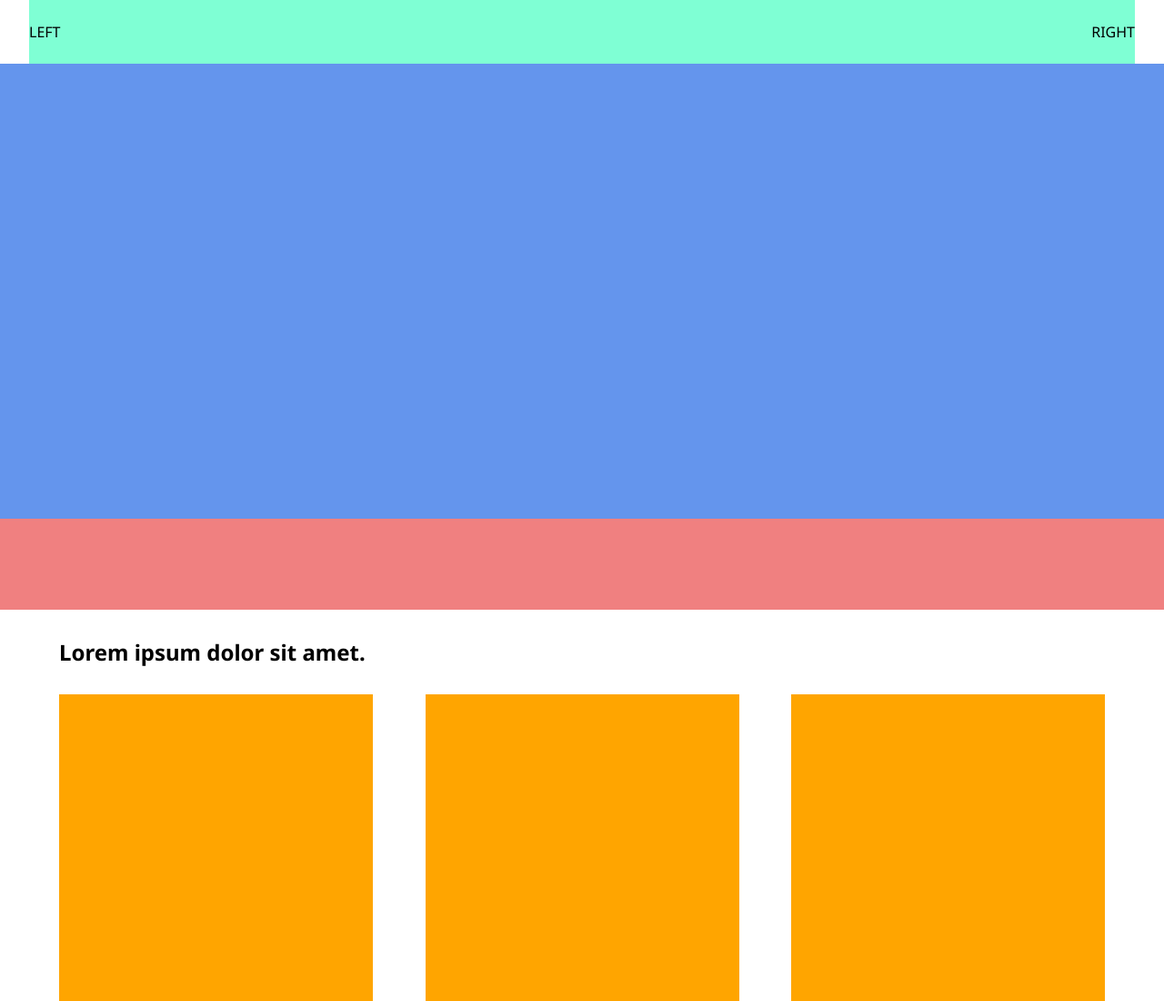
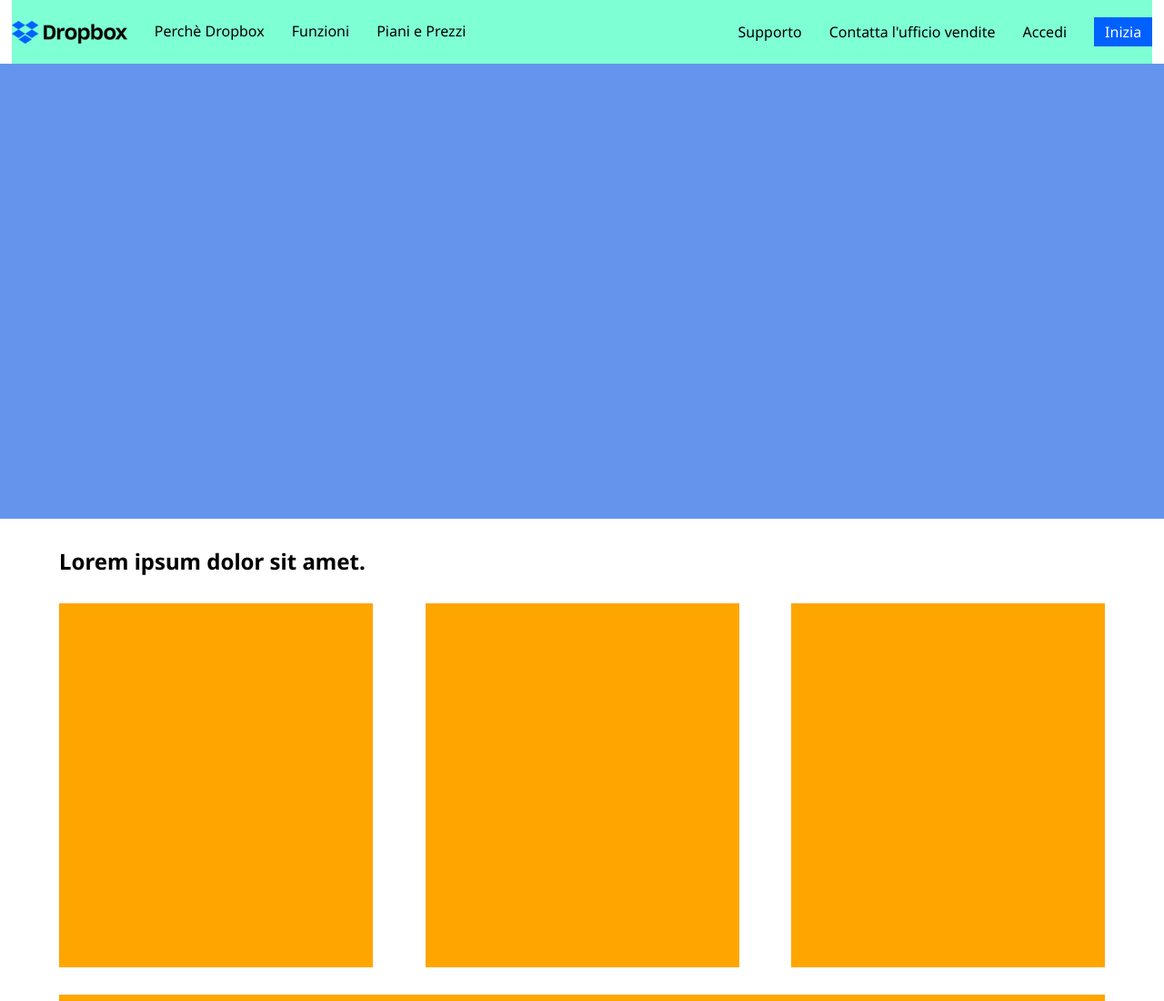
Before and after one commit to Spectrum5/htmlcss-dropbox, a plain HTML site: page index.html in a window 1280 px wide. Shown: the top 1100 px of the page at 91% size. Drawn offline with Linux system fonts and the light colour scheme.

Commit message:
completato il nav

```diff
--- a/css/reset.css
+++ b/css/reset.css
@@ -5,7 +5,7 @@
     padding: 0;
 }
 
-ul, ol, {
+ul, ol {
     list-style: none;
 }
 
@@ -21,6 +21,7 @@ button {
 
 img {
     max-width: 100%;
+    display: block;
 }
 
 svg {
--- a/css/style.css
+++ b/css/style.css
@@ -44,6 +44,17 @@ body {
     margin-bottom: 30px;
 }
 
+.button {
+    font-size: 1em;
+    padding: 5px 12px;
+    cursor: pointer;
+    text-align: center;
+}
+
+.button-blue {
+    background-color: #0061ff;
+    color: white;
+}
 
 /* HEADER */
 #main-header {
@@ -53,11 +64,6 @@ body {
     left: 0;
     width: 100%;
 }
-
-.main-nav {
-    align-items: center;
-}
-
 /* MAIN */
 
 main {
@@ -66,16 +72,25 @@ main {
 
 .main-nav {
     height: 70px;
-    width: 95%;
+    width: 98%;
     margin: 0 auto;
-}
-
-main header {
-    height: 600px;
+    align-items: center;
 }
 
 main header > .container-large {
     height: 500px;
+}
+
+.nav-sx .flex {
+    align-items: center;
+}
+
+.nav-list .flex {
+    gap: 30px;
+}
+
+.logo {
+    margin-right: 30px;
 }
 
 main > section {
--- a/index.html
+++ b/index.html
@@ -20,13 +20,45 @@
         <!-- ********** INIZIO HEADER ********** -->
         <header id="main-header">
             <nav class="main-nav flex just-content">
-                <div>
-                    LEFT
-                </div>
+                <div class="nav-sx flex">               <!--Inizio parte SX del Nav-->
+                    <figure class="logo">
+                        <a href="intex.html">
+                            <img src="img/logo-small.png" alt="logo Dropbox">
+                        </a>
+                    </figure>
+                    <div class="nav-list">
+                        <ul class="flex">
+                            <li>
+                                <a href="#">Perchè Dropbox</a>
+                            </li>
+                            <li>
+                                <a href="#">Funzioni</a>
+                            </li>
+                            <li>
+                                <a href="#">Piani e Prezzi</a>
+                            </li>
+                        </ul>
+                    </div>
+                </div>              <!--Fine parte SX del Nav-->
 
-                <div>
-                    RIGHT
-                </div>
+                <div class="flex">               <!--Inizio parte DX del Nav-->
+                    <div class="nav-list">
+                        <ul class="flex">
+                            <li>
+                                <a href="#">Supporto</a>
+                            </li>
+                            <li>
+                                <a href="#">Contatta l'ufficio vendite</a>
+                            </li>
+                            <li>
+                                <a href="#">Accedi</a>
+                            </li>
+                            <li>
+                                <a href="#" class="button button-blue">Inizia</a>
+                            </li>
+                        </ul>
+                    </div>
+                </div>              <!--Fine parte DX del Nav-->
             </nav>
 
         </header>
```
